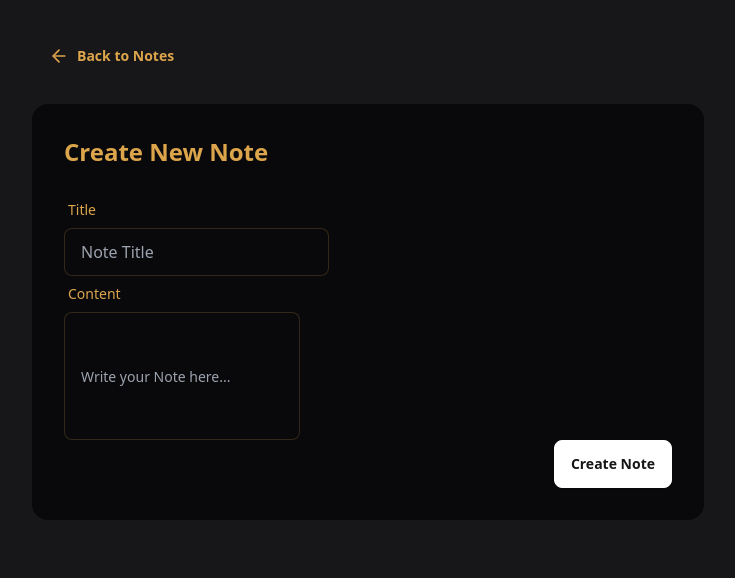
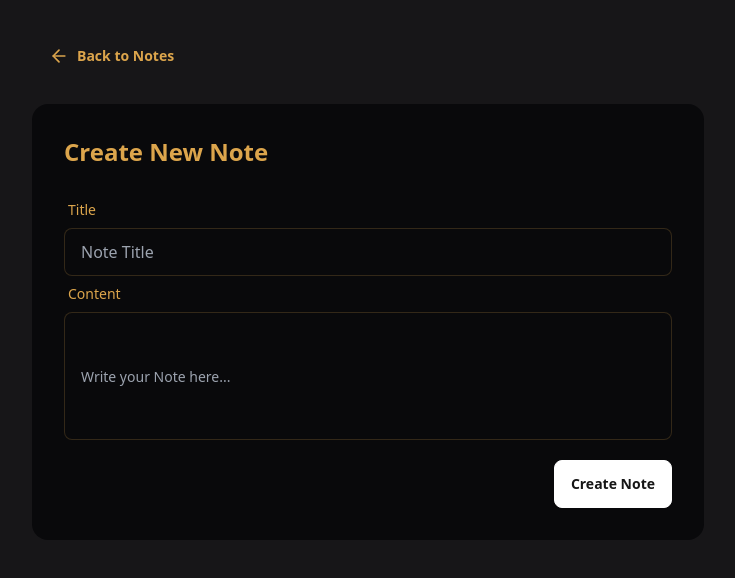
Before and after one commit to mohammeds123/Thinkboard---MERN-Stack, a React (Vite) app in the folder MERN-THINKBOARD-PROJECT/frontend/vite-project/: page /create in a window 1280 px wide. Shown: the top 578 px of the page, without its empty margins (272-1007 px from the left). Built offline with nearby package versions, Linux system fonts and the light colour scheme.

Commit message:
Fixed spacing issues with input boxes and buttons in the CreatePage component

```diff
--- a/MERN-THINKBOARD-PROJECT/frontend/vite-project/src/pages/CreatePage.jsx
+++ b/MERN-THINKBOARD-PROJECT/frontend/vite-project/src/pages/CreatePage.jsx
@@ -25,9 +25,10 @@ const CreatePage = () => {
                   <label className="label">
                     <span className="label-text">Title</span>
                   </label>
-                  <input type ="text"
+                  <input
+                  type ="text"
                   placeholder="Note Title"
-                  className="input input-bordered"
+                  className="input input-bordered w-full"
                   value={title}
                   onChange={(e) => setTitle(e.target.value)}
                   />
@@ -39,14 +40,14 @@ const CreatePage = () => {
                   </label>
                   <input type ="text"
                   placeholder="Write your Note here..."
-                  className="textarea textarea-bordered h-32"
+                  className="textarea textarea-bordered h-32 w-full"
                   value={content}
                   onChange={(e) => setContent(e.target.value)}
                   />
                 </div>
 
                 <div className="card-actions justify-end">
-                  <button type="submit" className="btn btn-primary" disabled={loading}>
+                  <button type="submit" className="btn btn-primary mt-5" disabled={loading}>
                     {loading ? "Creating..." : "Create Note"}
                   </button>
                 </div>
```
